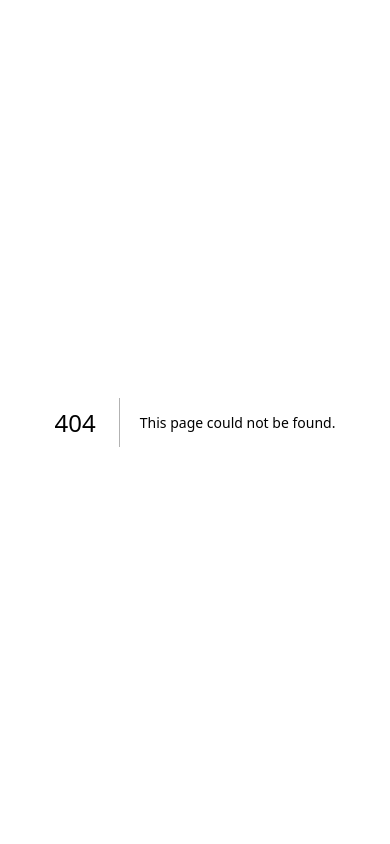
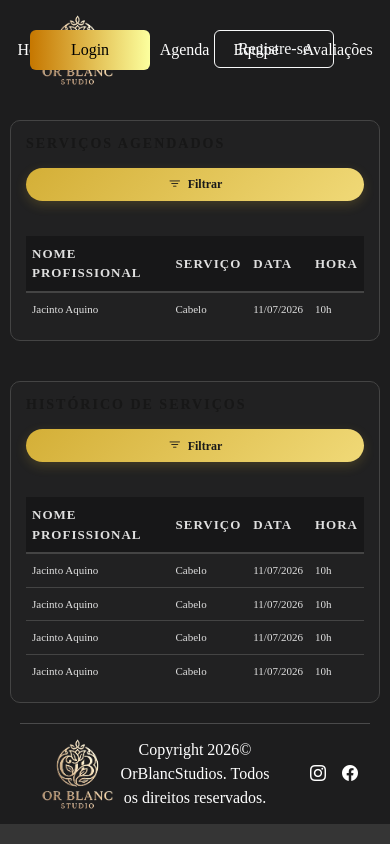
Before and after one commit to Eduardo-Bernal/Or-Blanc-Studio-Front, a Next.js app: page /agenda-usuario in a window 390 px wide. Before the commit this address had no page. Built offline with nearby package versions, Linux system fonts and the light colour scheme.

Commit message:
Agendamento Usuario

```diff
--- /dev/null
+++ b/src/pages/agenda-usuario/index.tsx
@@ -0,0 +1,64 @@
+'use client';
+
+import Header from "@/pages/components/Header";
+import Footer from "@/pages/components/Footer";
+import { ReactNode } from "react";
+import styles from "../components/Table/table.module.css";
+import Tabela from "@/pages/components/Table";
+
+
+
+export default function AgendaUsuario(): ReactNode {
+    const servicosAgendados = [
+        {
+            profissional: "Jacinto Aquino",
+            servico: "Cabelo",
+            data: "11/07/2026",
+            hora: "10h"
+        }
+    ];
+
+    const historicoServicos = [
+        {
+            profissional: "Jacinto Aquino",
+            servico: "Cabelo",
+            data: "11/07/2026",
+            hora: "10h"
+        },
+        {
+            profissional: "Jacinto Aquino",
+            servico: "Cabelo",
+            data: "11/07/2026",
+            hora: "10h"
+        },
+        {
+            profissional: "Jacinto Aquino",
+            servico: "Cabelo",
+            data: "11/07/2026",
+            hora: "10h"
+        },
+        {
+            profissional: "Jacinto Aquino",
+            servico: "Cabelo",
+            data: "11/07/2026",
+            hora: "10h"
+        }
+    ];
+
+    return (
+        <>
+            <Header />
+                    <Tabela
+                        titulo="Serviços Agendados"
+                        dados={servicosAgendados}
+                        ehAgendado={true}
+                    />
+                    <Tabela
+                        titulo="Histórico de Serviços"
+                        dados={historicoServicos}
+                        ehAgendado={false}
+                    />
+            <Footer />
+        </>
+    );
+}
--- /dev/null
+++ b/src/pages/components/Table/index.tsx
@@ -0,0 +1,58 @@
+import {ReactNode} from "react";
+import Header from "@/pages/components/Header";
+import styles from "@/pages/components/Table/table.module.css";
+
+interface Servico {
+    profissional: string;
+    servico: string;
+    data: string;
+    hora: string;
+}
+
+interface TabelaProps {
+    titulo: string;
+    dados: Servico[];
+    ehAgendado?: boolean;
+}
+
+export default function Tabela({titulo, dados}: TabelaProps) {
+
+    return (
+        <main className={styles.agendaMain}>
+            <div className={styles.agendaContent}>
+                <div className={styles.tabelaContainer}>
+                    <div className={styles.tabelaHeader}>
+                        <h3 className={styles.tabelaTitulo}>{titulo}</h3>
+
+                        <button className={styles.btnFiltro}>
+                            <span className={styles.icon}><i className="bi bi-filter"></i></span>
+                            Filtrar
+                        </button>
+                    </div>
+
+                    <table className={styles.tabelaCustom}>
+                        <thead>
+                        <tr>
+                            <th>Nome Profissional</th>
+                            <th>Serviço</th>
+                            <th>Data</th>
+                            <th>Hora</th>
+                        </tr>
+                        </thead>
+
+                        <tbody>
+                        {dados.map((item, index) => (
+                            <tr key={index}>
+                                <td>{item.profissional}</td>
+                                <td>{item.servico}</td>
+                                <td>{item.data}</td>
+                                <td>{item.hora}</td>
+                            </tr>
+                        ))}
+                        </tbody>
+                    </table>
+                </div>
+            </div>
+        </main>
+    )
+};
--- /dev/null
+++ b/src/pages/components/Table/table.module.css
@@ -0,0 +1,188 @@
+:root {
+    --cinza-claro: #e0e0e0;
+    --cinza-escuro: #2a2a2a;
+}
+
+.agendaMain {
+    display: flex;
+    flex-direction: column;
+    justify-content: center;
+    align-items: center;
+    background-color: var(--preto-fundo);
+    padding: 40px 20px;
+}
+
+.agendaContent {
+    width: 85%;
+    max-width: 1200px;
+    display: flex;
+    flex-direction: column;
+    gap: 50px;
+}
+
+.tabelaContainer {
+    display: flex;
+    flex-direction: column;
+    gap: 20px;
+    border-radius: 15px;
+    background-color: rgba(255, 255, 255, 0.02);
+    padding: 30px;
+    border: 1px solid #444;
+}
+
+.tabelaHeader {
+    display: flex;
+    flex-direction: row;
+    justify-content: space-between;
+    align-items: center;
+    margin-bottom: 15px;
+}
+
+.tabelaTitulo {
+    font-size: 18px;
+    font-weight: 600;
+    color: var(--dourado-titulo);
+    text-transform: uppercase;
+    letter-spacing: 2px;
+    margin: 0;
+}
+
+.btnFiltro {
+    background: linear-gradient(135deg, #d4af37 0%, #f0d977 100%);
+    color: #1a1a1a;
+    border: none;
+    padding: 8px 16px;
+    border-radius: 20px;
+    font-size: 13px;
+    font-weight: 600;
+    cursor: pointer;
+    display: flex;
+    align-items: center;
+    gap: 6px;
+    transition: all 0.3s ease;
+    box-shadow: 0 4px 12px rgba(212, 175, 55, 0.2);
+}
+
+.btnFiltro:hover {
+    transform: translateY(-2px);
+    box-shadow: 0 6px 16px rgba(212, 175, 55, 0.3);
+}
+
+.icon {
+    font-size: 14px;
+}
+
+.tabelaCustom {
+    width: 100%;
+    border-collapse: collapse;
+    color: var(--cinza-claro);
+    font-size: 14px;
+}
+
+.tabelaCustom thead {
+    border-bottom: 2px solid #444;
+}
+
+.tabelaCustom thead tr {
+    background-color: rgba(0, 0, 0, 0.3);
+}
+
+.tabelaCustom th {
+    padding: 16px 15px;
+    text-align: left;
+    font-weight: 600;
+    color: var(--cinza-claro);
+    font-size: 13px;
+    text-transform: uppercase;
+    letter-spacing: 1px;
+    border-bottom: 1px solid #444;
+}
+
+.tabelaCustom tbody tr {
+    border-bottom: 1px solid #444;
+    transition: background-color 0.2s ease;
+}
+
+.tabelaCustom tbody tr:hover {
+    background-color: rgba(212, 175, 55, 0.05);
+}
+
+.tabelaCustom td {
+    padding: 14px 15px;
+    color: var(--cinza-claro);
+    font-weight: 400;
+}
+
+.tabelaCustom tbody tr:last-child {
+    border-bottom: none;
+}
+
+@media (max-width: 768px) {
+    .agendaContent {
+        width: 95%;
+        gap: 30px;
+    }
+
+    .tabelaContainer {
+        padding: 20px;
+    }
+
+    .tabelaHeader {
+        flex-direction: column;
+        align-items: flex-start;
+        gap: 15px;
+    }
+
+    .btnFiltro {
+        width: 100%;
+        justify-content: center;
+    }
+
+    .tabelaTitulo {
+        font-size: 16px;
+    }
+
+    .tabelaCustom {
+        font-size: 12px;
+    }
+
+    .tabelaCustom th,
+    .tabelaCustom td {
+        padding: 10px 8px;
+    }
+}
+
+@media (max-width: 480px) {
+    .agendaMain {
+        min-height: auto;
+        padding: 20px 10px;
+    }
+
+    .agendaContent {
+        width: 100%;
+        gap: 20px;
+    }
+
+    .tabelaContainer {
+        padding: 15px;
+        border-radius: 10px;
+    }
+
+    .tabelaTitulo {
+        font-size: 14px;
+    }
+
+    .tabelaCustom {
+        font-size: 11px;
+    }
+
+    .tabelaCustom th,
+    .tabelaCustom td {
+        padding: 8px 6px;
+    }
+
+    .btnFiltro {
+        font-size: 12px;
+        padding: 6px 12px;
+    }
+}
```
Also changed, not shown: 1 other file (tests, documents, lock files or other folders).
